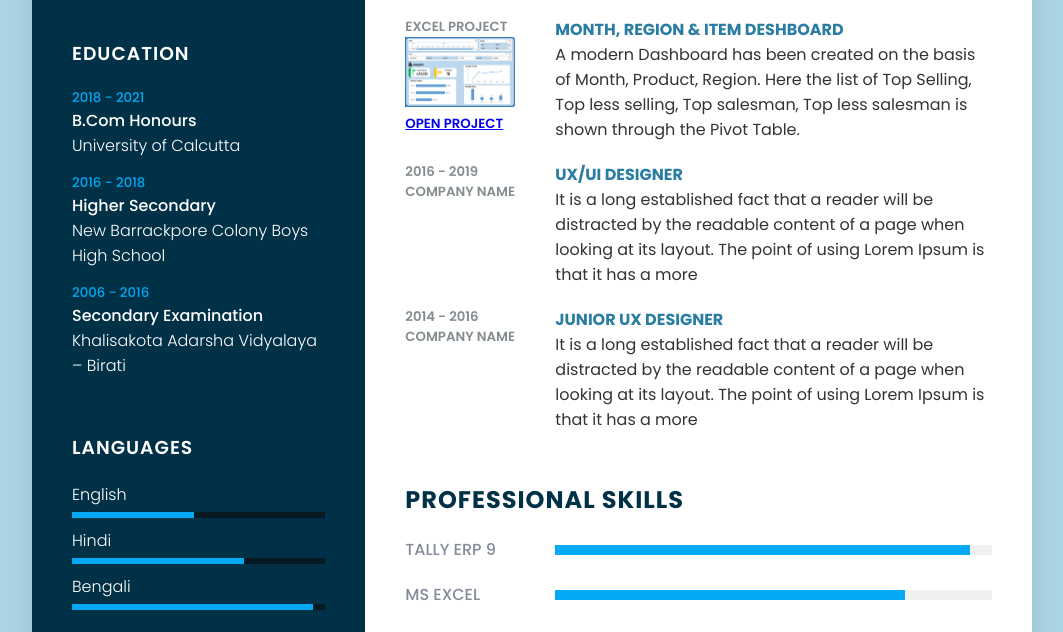
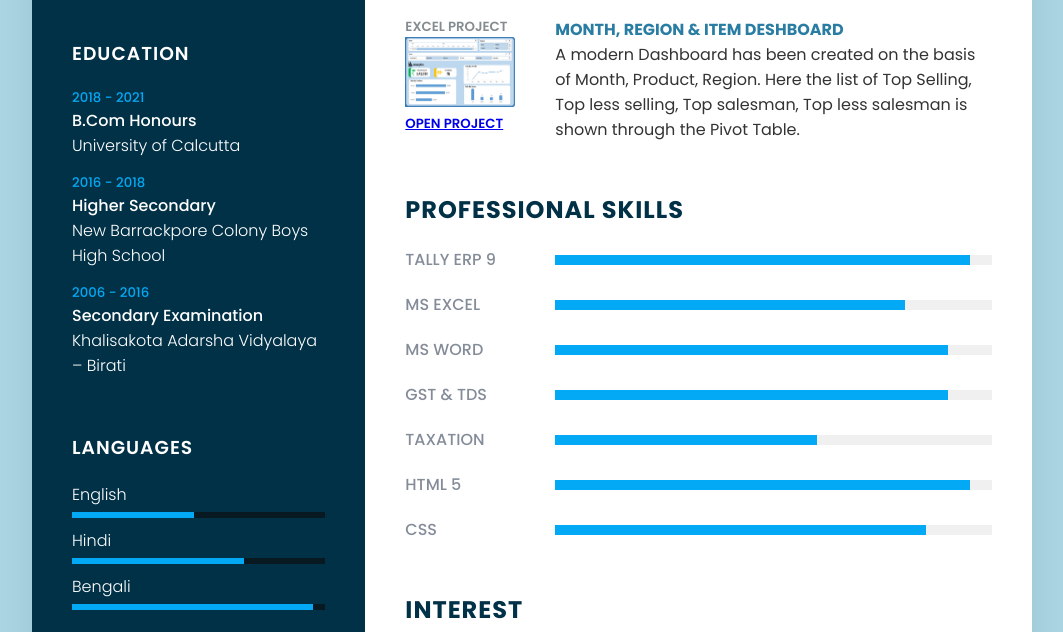
Before and after one commit to ChatterjeeAsish/cv, a plain HTML site: page index.html in a window 1280 px wide. Shown: the part 638-1270 px from the top of the page, without its empty margins (108-1171 px from the left). Drawn offline with Linux system fonts and the light colour scheme; a web font is replaced by a local one.

Commit message:
Update index.html

```diff
--- a/index.html
+++ b/index.html
@@ -122,27 +122,7 @@
                     </div>
                 </div>
 
-                <div class="box">
-                    <div class="year_company">
-                        <h5>2016 - 2019</h5>
-                        <h5>Company Name</h5>
-                    </div>
-                    <div class="text">
-                        <h4>UX/UI Designer</h4>
-                        <p>It is a long established fact that a reader will be distracted by the readable content of a page when looking at its layout. The point of using Lorem Ipsum is that it has a more</p>
-                    </div>
-                </div>
 
-                <div class="box">
-                    <div class="year_company">
-                        <h5>2014 - 2016</h5>
-                        <h5>Company Name</h5>
-                    </div>
-                    <div class="text">
-                        <h4>Junior UX Designer</h4>
-                        <p>It is a long established fact that a reader will be distracted by the readable content of a page when looking at its layout. The point of using Lorem Ipsum is that it has a more</p>
-                    </div>
-                </div>
             </div>
 
             <div class="about skills">
```
